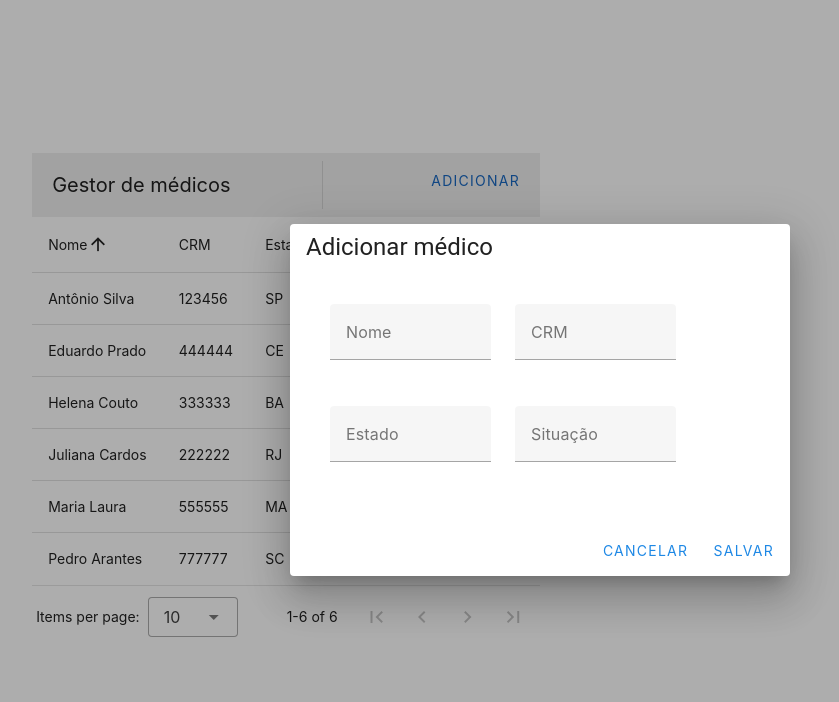
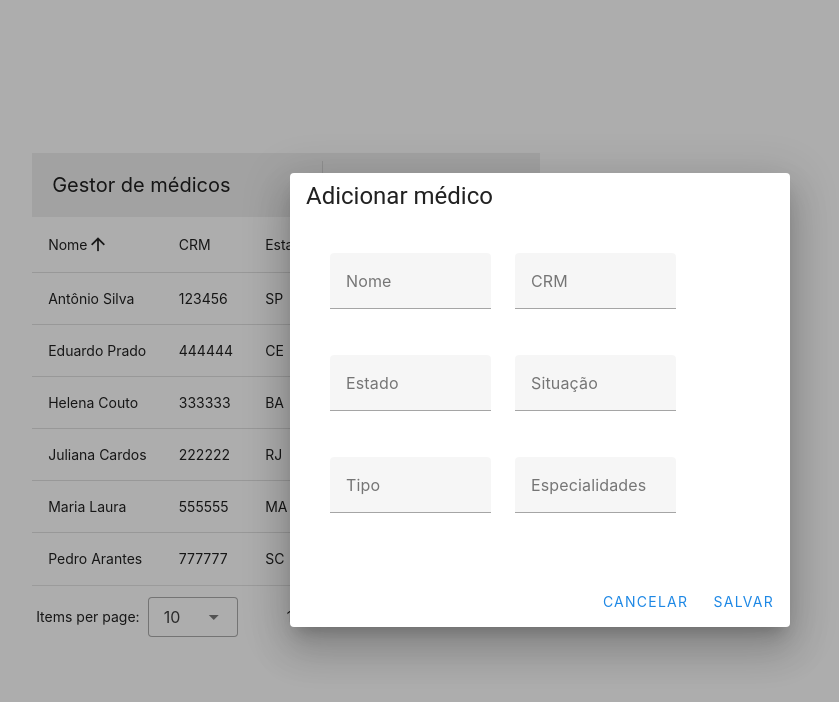
Before and after one commit to felipearakakibng/crud_medicos, a Vue app: page / in a window 1280 px wide. Both pictures are taken after a click on the button "ADICIONAR". Shown: the top 702 px of the page, without its empty margins (100-939 px from the left). Built offline with nearby package versions, Linux system fonts and the light colour scheme.

Commit message:
CFM integration

```diff
--- /dev/null
+++ b/src/Network/Services/DoctorService.ts
@@ -0,0 +1,56 @@
+import axios from 'axios'
+
+export default class DoctorService {
+  data: any
+  constructor() {}
+
+  async create(data: any): Promise<any> {
+    this.data = data
+    const options = {
+      method: 'POST',
+      url: 'https://apidev.minhaescala.app/v1/cfm',
+      headers: { 'Content-Type': 'application/json' },
+      data: this.data
+    }
+
+    const response = await axios
+      .request(options)
+      .then(function (data) {
+        console.log('then', data)
+
+        alert(data)
+      })
+      .catch(function (error) {
+        alert(error)
+      })
+
+    // debugger // eslint-disable-line
+
+    return response
+  }
+
+  async validate(data: any) {
+    this.data = data
+    const options = {
+      method: 'GET',
+      url: 'https://apidev.minhaescala.app/v1/cfm',
+      headers: { 'Content-Type': 'application/json' },
+      params: this.data
+    }
+
+    console.log('validate', 'options', options)
+
+    let response
+    try {
+      response = await axios.request(options)
+
+      alert(response.data.status)
+    } catch (e) {
+      alert(e)
+    }
+    // debugger // eslint-disable-line
+    console.log('response', response)
+
+    return response
+  }
+}
--- a/src/components/DoctorTable.vue
+++ b/src/components/DoctorTable.vue
@@ -1,5 +1,6 @@
 <script setup>
-  import { nextTick, ref, reactive, watch, onMounted } from 'vue'
+import DoctorService from '@/Network/Services/DoctorService'
+import { nextTick, ref, reactive, onMounted } from 'vue'
 
 const emit = defineEmits(['response'])
 const dialog = ref(false)
@@ -12,20 +13,30 @@
 let defaultItem = reactive(model.value.defaultItem)
 let collection = reactive(model.value.collection)
 let formTitle = ref()
+const doctorService = new DoctorService()
+let validateMessage
+
 function setTitle(create) {
   if (create) {
     formTitle.value = 'Adicionar médico'
   } else {
-      formTitle.value = 'Editar médico'
+    formTitle.value = 'Visualizar médico'
   }
 }
-  function initialize() {
+async function getValidateMessage(item) {
+  return await doctorService.validate(item)
 }
-  function editItem(item) {
+function initialize() {}
+async function editItem(item) {
+  getValidateMessage(item).then((data) => {
+    // debugger // eslint-disable-line
+    console.log('editItem', 'data', data)
+    validateMessage = data.data
+    dialog.value = true
+  })
   setTitle()
   editedIndex.value = collection.indexOf(item)
   editedItem = Object.assign({}, item)
-    dialog.value = true
 }
 function deleteItem(item) {
   editedIndex.value = collection.indexOf(item)
@@ -59,6 +70,7 @@
   } else {
     // Create
     collection.push(editedItem)
+    doctorService.create(editedItem)
   }
   emit('response')
   close()
@@ -71,35 +83,16 @@
 
 <template>
   <slot>
-    <v-data-table
-      :headers="headers"
-      :items="collection"
-      :sort-by="[{ key: 'nome', order: 'asc' }]"
-    >
+    <v-data-table :headers="headers" :items="collection" :sort-by="[{ key: 'nome', order: 'asc' }]">
       <template v-slot:top>
-        <v-toolbar
-          flat
-        >
-          <v-toolbar-title style="flex: auto;">Gestor de médicos</v-toolbar-title>
-          <v-divider
-            class="mx-4"
-            inset
-            vertical
-          ></v-divider>
+        <v-toolbar flat>
+          <v-toolbar-title style="flex: auto">Gestor de médicos</v-toolbar-title>
+          <v-divider class="mx-4" inset vertical></v-divider>
           <v-spacer></v-spacer>
 
-          <v-dialog
-            v-model="dialog"
-            max-width="500px"
-          >
+          <v-dialog v-model="dialog" max-width="500px">
             <template v-slot:activator="{ props }">
-              <v-btn
-                class="mb-2"
-                color="primary"
-                dark
-                v-bind="props"
-                @click="setTitle(true)"
-              >
+              <v-btn class="mb-2" color="primary" dark v-bind="props" @click="setTitle(true)">
                 Adicionar
               </v-btn>
             </template>
@@ -111,73 +104,45 @@
               <v-card-text>
                 <v-container>
                   <v-row>
-                    <v-col
-                      cols="12"
-                      md="5"
-                      sm="6"
-                    >
+                    <v-col cols="12" md="5" sm="6">
+                      <v-text-field v-model="editedItem.doctorName" label="Nome"></v-text-field>
+                    </v-col>
+                    <v-col cols="12" md="5" sm="6">
+                      <v-text-field v-model="editedItem.crm" label="CRM"></v-text-field>
+                    </v-col>
+                    <v-col cols="12" md="5" sm="6">
+                      <v-text-field v-model="editedItem.crmUf" label="Estado"></v-text-field>
+                    </v-col>
+                    <v-col cols="12" md="5" sm="6">
+                      <v-text-field v-model="editedItem.status" label="Situação"></v-text-field>
+                    </v-col>
+                    <v-col cols="12" md="5" sm="6">
+                      <v-text-field v-model="editedItem.type" label="Tipo"></v-text-field>
+                    </v-col>
+                    <v-col cols="12" md="5" sm="6">
                       <v-text-field
-                        v-model="editedItem.nome"
-                        label="Nome"
+                        v-model="editedItem.specialties"
+                        label="Especialidades"
                       ></v-text-field>
                     </v-col>
-                    <v-col
-                      cols="12"
-                      md="5"
-                      sm="6"
-                    >
-                      <v-text-field
-                        v-model="editedItem.crm"
-                        label="CRM"
-                      ></v-text-field>
-                    </v-col>
-                    <v-col
-                      cols="12"
-                      md="5"
-                      sm="6"
-                    >
-                      <v-text-field
-                        v-model="editedItem.estado"
-                        label="Estado"
-                      ></v-text-field>
-                    </v-col>
-                    <v-col
-                      cols="12"
-                      md="5"
-                      sm="6"
-                    >
-                      <v-text-field
-                        v-model="editedItem.situacao"
-                        label="Situação"
-                      ></v-text-field>
-                    </v-col>
+                    {{ validateMessage }}
                   </v-row>
                 </v-container>
               </v-card-text>
 
               <v-card-actions>
                 <v-spacer></v-spacer>
-                <v-btn
-                  color="blue-darken-1"
-                  variant="text"
-                  @click="close"
-                >
-                  Cancelar
-                </v-btn>
-                <v-btn
-                  color="blue-darken-1"
-                  variant="text"
-                  @click="save"
-                >
-                  Salvar
-                </v-btn>
+                <v-btn color="blue-darken-1" variant="text" @click="close"> Cancelar </v-btn>
+                <v-btn color="blue-darken-1" variant="text" @click="save"> Salvar </v-btn>
               </v-card-actions>
             </v-card>
           </v-dialog>
 
           <v-dialog v-model="dialogDelete" width="fit-content" max-width="1200px">
             <v-card>
-              <v-card-title class="text-h5">Confirmar exclusão de {{ deleteObjectInfo }}?</v-card-title>
+              <v-card-title class="text-h5"
+                >Confirmar exclusão de {{ deleteObjectInfo }}?</v-card-title
+              >
               <v-card-actions>
                 <v-spacer></v-spacer>
                 <v-btn color="blue-darken-1" variant="text" @click="closeDelete">Cancelar</v-btn>
@@ -189,27 +154,11 @@
         </v-toolbar>
       </template>
       <template v-slot:[`item.actions`]="{ item }">
-        <v-icon
-          class="me-2"
-          size="small"
-          @click="editItem(item)"
-        >
-          mdi-pencil
-        </v-icon>
-        <v-icon
-          size="small"
-          @click="deleteItem(item)"
-        >
-          mdi-delete
-        </v-icon>
+        <v-icon class="me-2" size="small" @click="editItem(item)"> mdi-pencil </v-icon>
+        <v-icon size="small" @click="deleteItem(item)"> mdi-delete </v-icon>
       </template>
       <template v-slot:no-data>
-        <v-btn
-          color="primary"
-          @click="initialize"
-        >
-          Resetar
-        </v-btn>
+        <v-btn color="primary" @click="initialize"> Resetar </v-btn>
       </template>
     </v-data-table>
   </slot>
--- a/src/views/DoctorView.vue
+++ b/src/views/DoctorView.vue
@@ -5,37 +5,37 @@
 const doctors = reactive({
   collection: [
     {
-        nome: "Antônio Silva",
+      nome: 'Antônio Silva',
       crm: 123456,
       estado: 'SP',
       situacao: 'Ativo'
     },
     {
-        nome: "Juliana Cardos",
+      nome: 'Juliana Cardos',
       crm: 222222,
       estado: 'RJ',
       situacao: 'Inativo'
     },
     {
-        nome: "Helena Couto",
+      nome: 'Helena Couto',
       crm: 333333,
       estado: 'BA',
       situacao: 'Ativo'
     },
     {
-        nome: "Eduardo Prado",
+      nome: 'Eduardo Prado',
       crm: 444444,
       estado: 'CE',
       situacao: 'Inativo'
     },
     {
-        nome: "Maria Laura",
+      nome: 'Maria Laura',
       crm: 555555,
       estado: 'MA',
       situacao: 'Ativo'
     },
     {
-        nome: "Pedro Arantes",
+      nome: 'Pedro Arantes',
       crm: 777777,
       estado: 'SC',
       situacao: 'Ativo'
@@ -44,42 +44,34 @@
   headers: [
     {
       title: 'Nome',
-        key: 'nome',
+      key: 'nome'
     },
-      { title: 'CRM',
-        key: 'crm'
-      },
-      { title: 'Estado',
-        key: 'estado'
-      },
-      { title: 'Situação',
-        key: 'situacao'
-      },
-      { title: 'Actions',
-        key: 'actions',
-        sortable: false
-      }
+    { title: 'CRM', key: 'crm' },
+    { title: 'Estado', key: 'estado' },
+    { title: 'Situação', key: 'situacao' },
+    { title: 'Actions', key: 'actions', sortable: false }
   ],
   editedItem: {
-      name: '',
+    doctorName: '',
     crm: '',
-      estado: '',
-      situacao: ''
+    crmUf: '',
+    status: '',
+    type: '',
+    specialties: []
   },
   defaultItem: {
-      name: '',
+    doctorName: '',
     crm: '',
-      estado: '',
-      situacao: ''
+    crmUf: '',
+    status: '',
+    type: '',
+    specialties: []
   }
 })
-
-
 </script>
 
 <template>
   <DoctorTable v-model="doctors" @response="() => console.log(doctors)"></DoctorTable>
 </template>
 
-<style>
-</style>
+<style></style>
```
Lines whose indentation alone changed are shown as unchanged.
